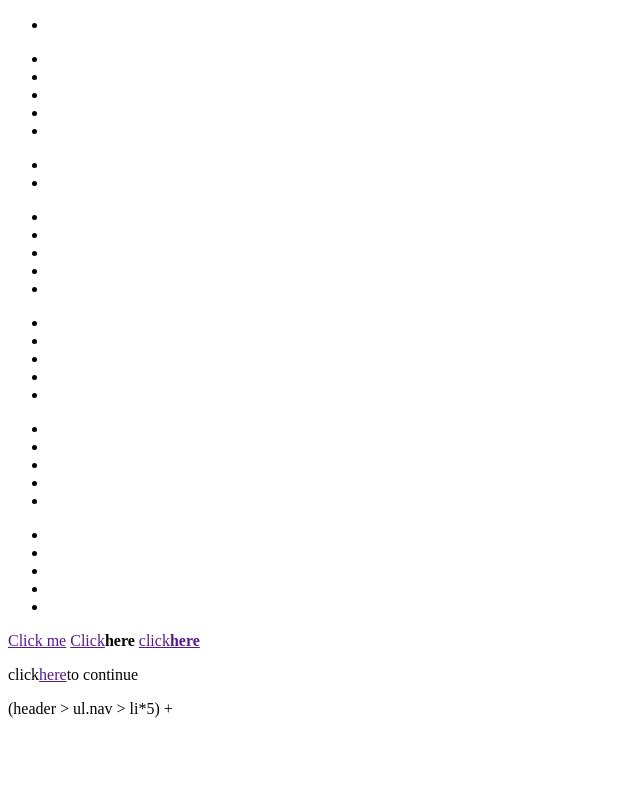
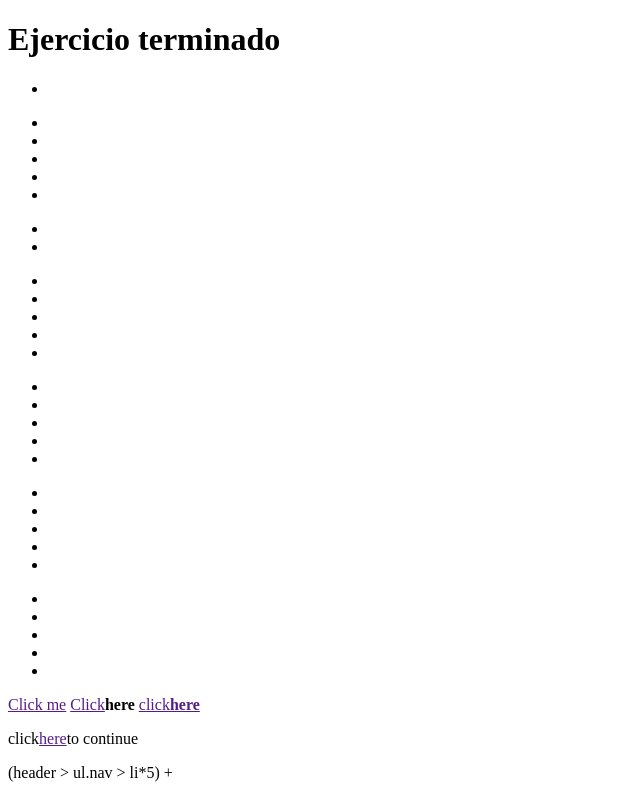
Before and after one commit to DarianaR304/prueba-vscode, a plain HTML site: page index.html in a window 1280 px wide. Shown: the whole page, without its empty margins (0-640 px from the left). Drawn offline with Linux system fonts and the light colour scheme.

Commit message:
Cambio realizado desde github.com

```diff
--- a/index.html
+++ b/index.html
@@ -7,6 +7,12 @@
     <title> Ejercicio Emmet</title>
 </head>
 <body>
+        <!--CAMBIOS REALIZADOS DESDE GITHUB.COM-->
+
+         <h1>Ejercicio terminado</h1>
+
+        <!--***********************************-->
+
         <!--ETIQUETAS NO DEFINIDAS-->
             <firulais>
                 <div></div>
```
